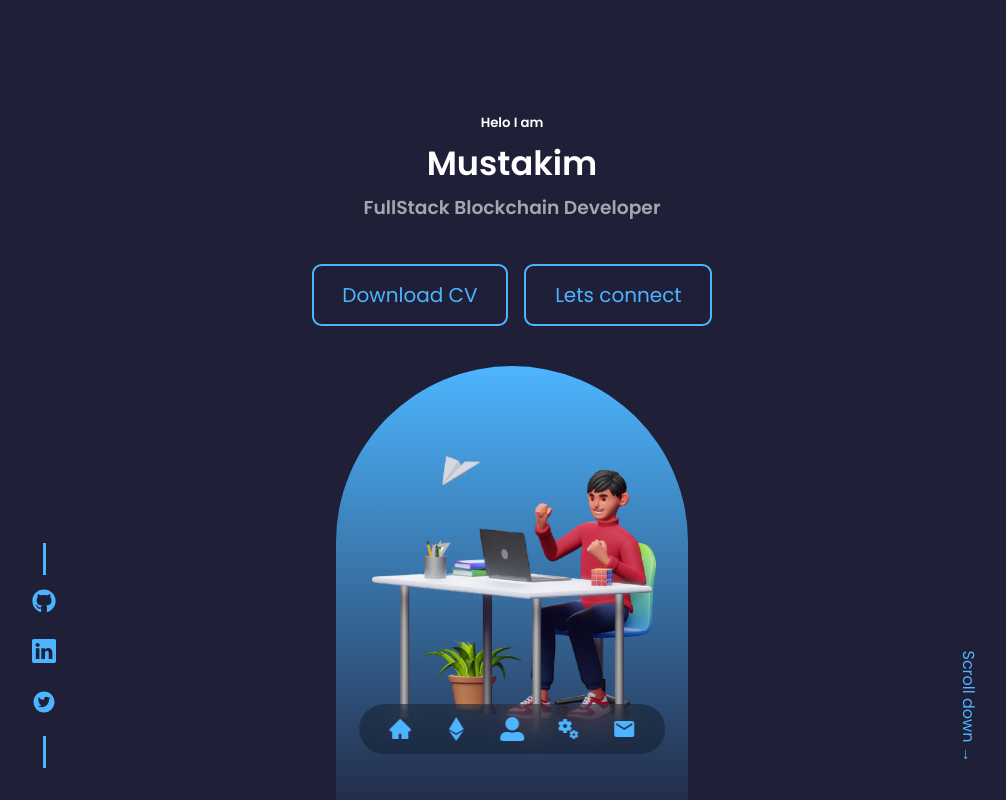
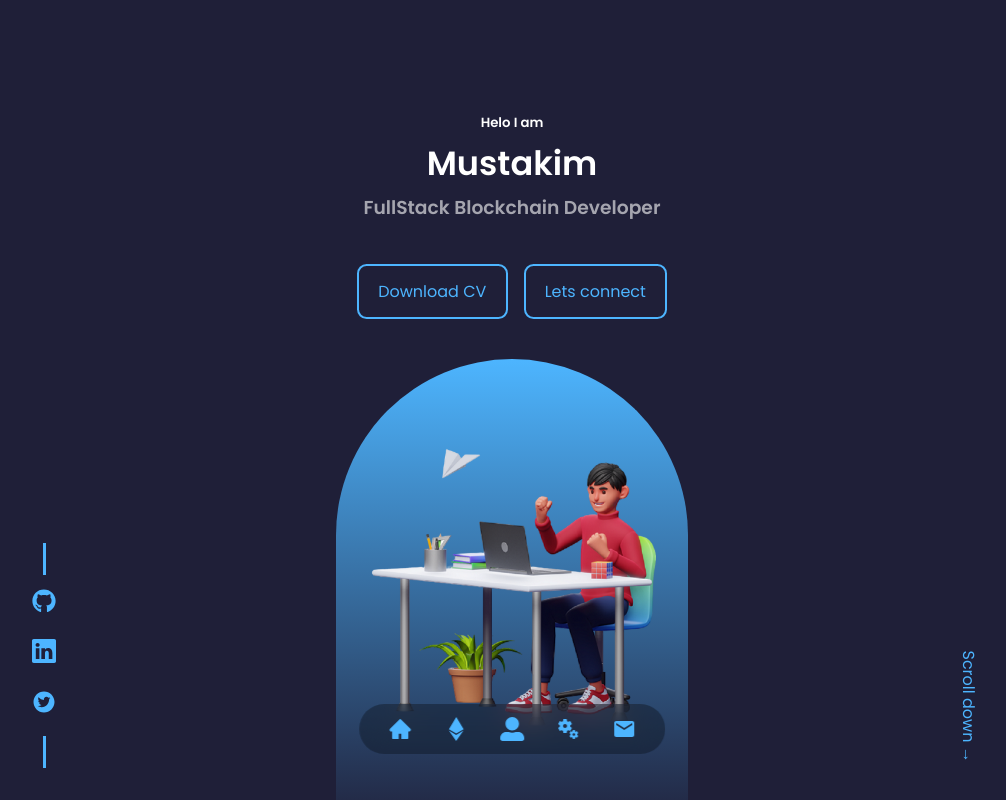
Before and after one commit to NagoriMustakim/React-Portfolio, a React (Create React App) app: page / in a window 1280 px wide. Shown: the top 800 px of the page, without its empty margins (128-1134 px from the left). Built offline with nearby package versions, Linux system fonts and the light colour scheme; the HTML template or start-up script is replaced by a standard one.

Commit message:
cta button

```diff
--- a/src/index.css
+++ b/src/index.css
@@ -86,19 +86,18 @@ a:hover {
   width: max-content;
   display: inline-block;
   color: var(--color-primary);
-  padding: 0.75rem 1.8rem;
+  padding: 0.75rem 1.2rem;
   border-radius: 0.6rem;
   cursor: pointer;
   border: 2px solid var(--color-primary);
   transition: var(--transition);
-  font-size: 20px;
-
 }
 
 .btn:hover {
   background-color: var(--color-white);
   color: var(--color-bg);
   border-color: transparent;
+  /* font-size: 20px; */
 }
 
 .btn-primary {
```
